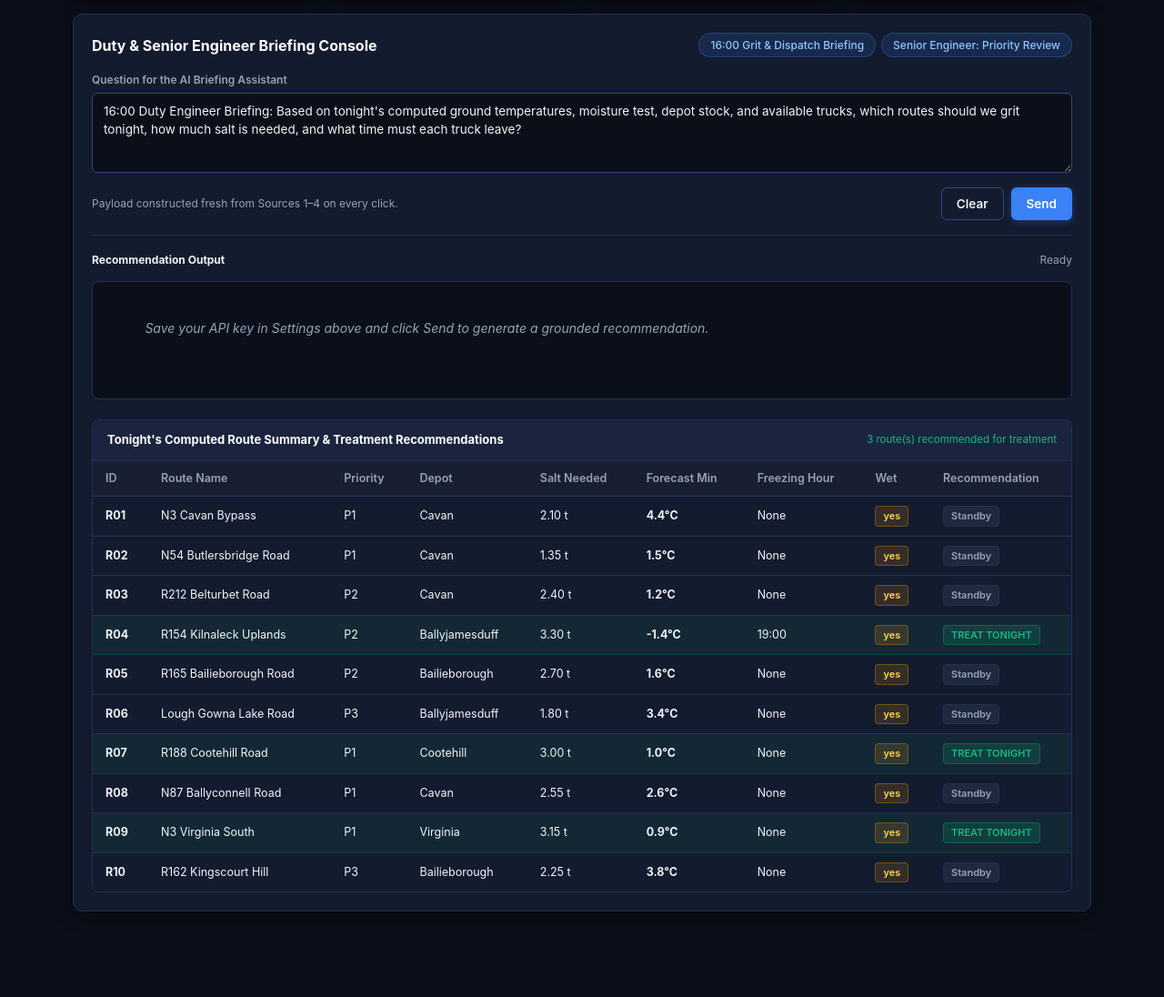
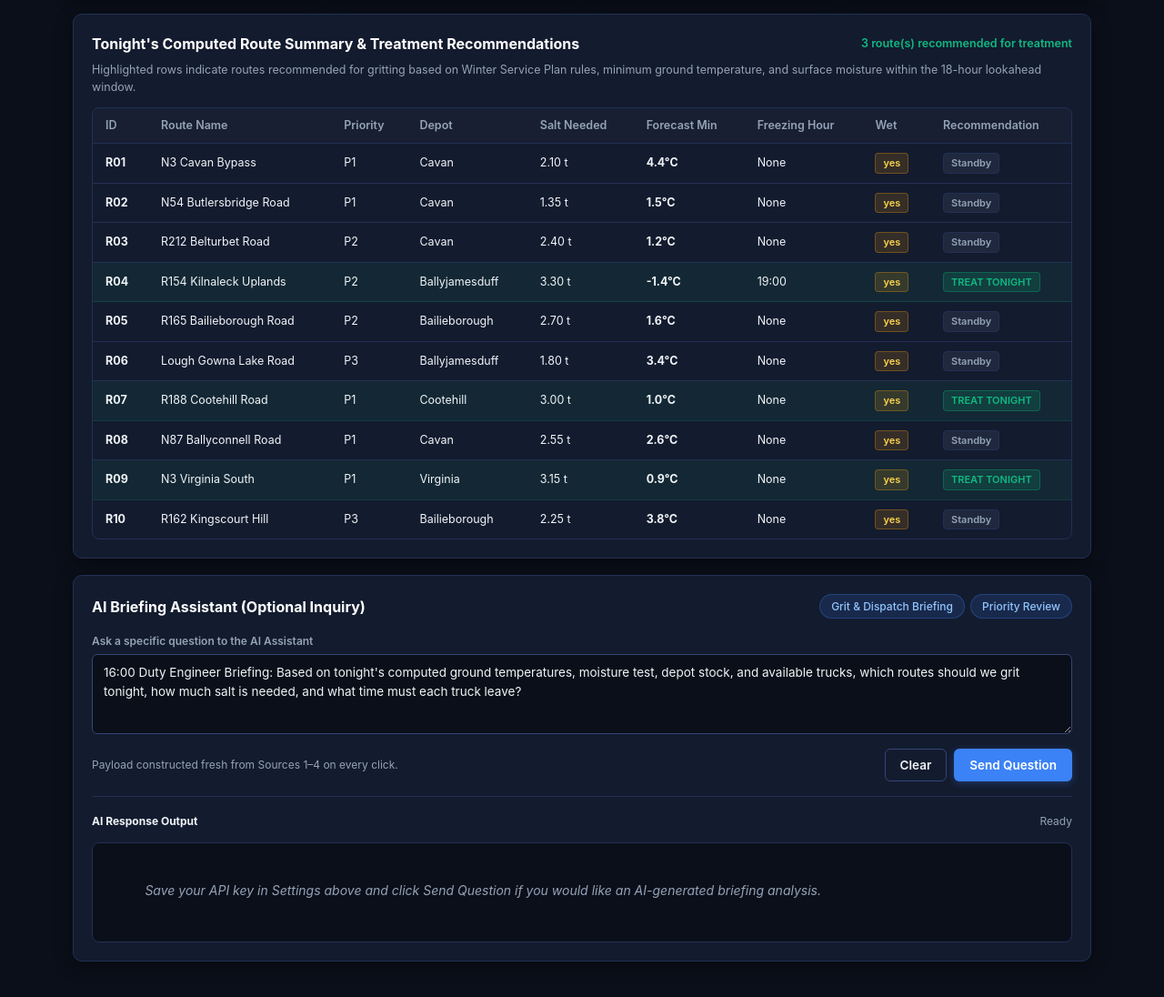
Before and after one commit to andespmed/winterwatch, a plain HTML site: page index.html in a window 1280 px wide. Shown: the part 386-1482 px from the top of the page at 91% size. Before the commit the page ends 1458 px from the top, so only its background shows below. Drawn offline with Linux system fonts and the light colour scheme.

Commit message:
Refactor index.html for improved UI clarity
Updated UI elements and labels for clarity and consistency.

```diff
--- a/index.html
+++ b/index.html
@@ -425,7 +425,7 @@
       border: 1px solid var(--border);
       border-radius: 8px;
       padding: 18px;
-      min-height: 130px;
+      min-height: 110px;
       font-size: 14px;
       line-height: 1.6;
       white-space: pre-wrap;
@@ -435,7 +435,6 @@
     .answer-output.empty { color: var(--text-muted); font-style: italic; }
 
     .computed-table-wrap {
-      margin-top: 8px;
       border: 1px solid var(--border);
       border-radius: 8px;
       overflow-x: auto;
@@ -518,7 +517,7 @@
   </header>
 
   <main>
-    <!-- Collapsible Settings Panel (Safe for GitHub: No Key Hardcoded) -->
+    <!-- Collapsible Settings Panel -->
     <details class="card settings-panel" id="settingsPanel" open>
       <summary>
         <span class="summary-left">
@@ -587,22 +586,52 @@
       </div>
     </section>
 
-    <!-- Question & AI Briefing Workspace -->
+    <!-- 1. PRIMARY SECTION: Route Treatment Recommendations & Summary Table -->
+    <section class="card workspace-card" style="gap: 12px;">
+      <div class="workspace-header">
+        <h2>Tonight's Computed Route Summary &amp; Treatment Recommendations</h2>
+        <span style="font-size: 12.5px; font-weight: 600; color: var(--success);" id="treatmentCountBadge">0 routes recommended for treatment</span>
+      </div>
+      <div style="font-size: 12.5px; color: var(--text-muted); margin-top: -4px;">
+        Highlighted rows indicate routes recommended for gritting based on Winter Service Plan rules, minimum ground temperature, and surface moisture within the 18-hour lookahead window.
+      </div>
+
+      <div class="computed-table-wrap">
+        <table>
+          <thead>
+            <tr>
+              <th>ID</th>
+              <th>Route Name</th>
+              <th>Priority</th>
+              <th>Depot</th>
+              <th>Salt Needed</th>
+              <th>Forecast Min</th>
+              <th>Freezing Hour</th>
+              <th>Wet</th>
+              <th>Recommendation</th>
+            </tr>
+          </thead>
+          <tbody id="computedTableBody"></tbody>
+        </table>
+      </div>
+    </section>
+
+    <!-- 2. SECONDARY SECTION: AI Briefing Assistant (Moved Lower) -->
     <section class="card workspace-card">
       <div class="workspace-header">
-        <h2>Duty &amp; Senior Engineer Briefing Console</h2>
+        <h2>AI Briefing Assistant (Optional Inquiry)</h2>
         <div class="quick-prompts">
           <button type="button" class="chip" data-prompt="16:00 Duty Engineer Briefing: Based on tonight's computed ground temperatures, moisture test, depot stock, and available trucks, which routes should we grit tonight, how much salt is needed, and what time must each truck leave?">
-            16:00 Grit &amp; Dispatch Briefing
+            Grit &amp; Dispatch Briefing
           </button>
           <button type="button" class="chip" data-prompt="Senior Engineer Review: Which route should move up a priority next winter, and what else should we change? Compare R10 and R05.">
-            Senior Engineer: Priority Review
+            Priority Review
           </button>
         </div>
       </div>
 
       <div class="field">
-        <label for="questionBox">Question for the AI Briefing Assistant</label>
+        <label for="questionBox">Ask a specific question to the AI Assistant</label>
         <textarea id="questionBox" placeholder="Ask about tonight's gritting recommendation...">16:00 Duty Engineer Briefing: Based on tonight's computed ground temperatures, moisture test, depot stock, and available trucks, which routes should we grit tonight, how much salt is needed, and what time must each truck leave?</textarea>
       </div>
 
@@ -612,7 +641,7 @@
         </span>
         <div class="composer-buttons">
           <button type="button" class="btn-secondary" id="clearBtn">Clear</button>
-          <button type="button" class="btn-primary" id="sendBtn">Send</button>
+          <button type="button" class="btn-primary" id="sendBtn">Send Question</button>
         </div>
       </div>
 
@@ -623,35 +652,11 @@
 
       <div class="answer-section">
         <div class="answer-meta">
-          <strong style="color: var(--text);">Recommendation Output</strong>
+          <strong style="color: var(--text);">AI Response Output</strong>
           <span id="responseMeta">Ready</span>
         </div>
         <div class="answer-output empty" id="answerOutput">
-          Save your API key in Settings above and click Send to generate a grounded recommendation.
-        </div>
-
-        <!-- Tonight's Route Summary Table with Highlights -->
-        <div class="computed-table-wrap">
-          <div class="table-title">
-            <span>Tonight's Computed Route Summary &amp; Treatment Recommendations</span>
-            <span style="font-size: 11.5px; font-weight: normal; color: var(--success);" id="treatmentCountBadge">0 routes recommended for treatment</span>
-          </div>
-          <table>
-            <thead>
-              <tr>
-                <th>ID</th>
-                <th>Route Name</th>
-                <th>Priority</th>
-                <th>Depot</th>
-                <th>Salt Needed</th>
-                <th>Forecast Min</th>
-                <th>Freezing Hour</th>
-                <th>Wet</th>
-                <th>Recommendation</th>
-              </tr>
-            </thead>
-            <tbody id="computedTableBody"></tbody>
-          </table>
+          Save your API key in Settings above and click Send Question if you would like an AI-generated briefing analysis.
         </div>
       </div>
     </section>
@@ -866,7 +871,7 @@ Version 2026/27. Practice material for BDAIB at NCI.
         questionBox.value = "";
         errorBox.classList.remove("visible");
         answerOutput.className = "answer-output empty";
-        answerOutput.textContent = "Cleared. Enter a question and click Send.";
+        answerOutput.textContent = "Cleared. Enter a question and click Send Question.";
         responseMeta.textContent = "Ready";
       });
 
@@ -964,7 +969,7 @@ Version 2026/27. Practice material for BDAIB at NCI.
           errorBox.classList.add("visible");
         } finally {
           sendBtn.disabled = false;
-          sendBtn.textContent = "Send";
+          sendBtn.textContent = "Send Question";
         }
       }
 
```
